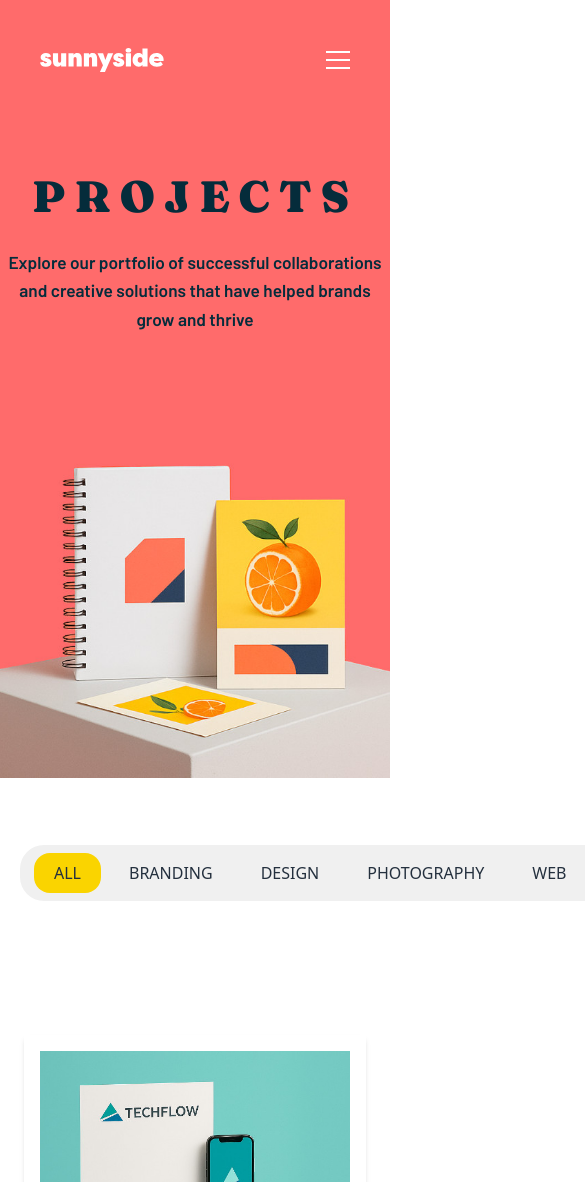
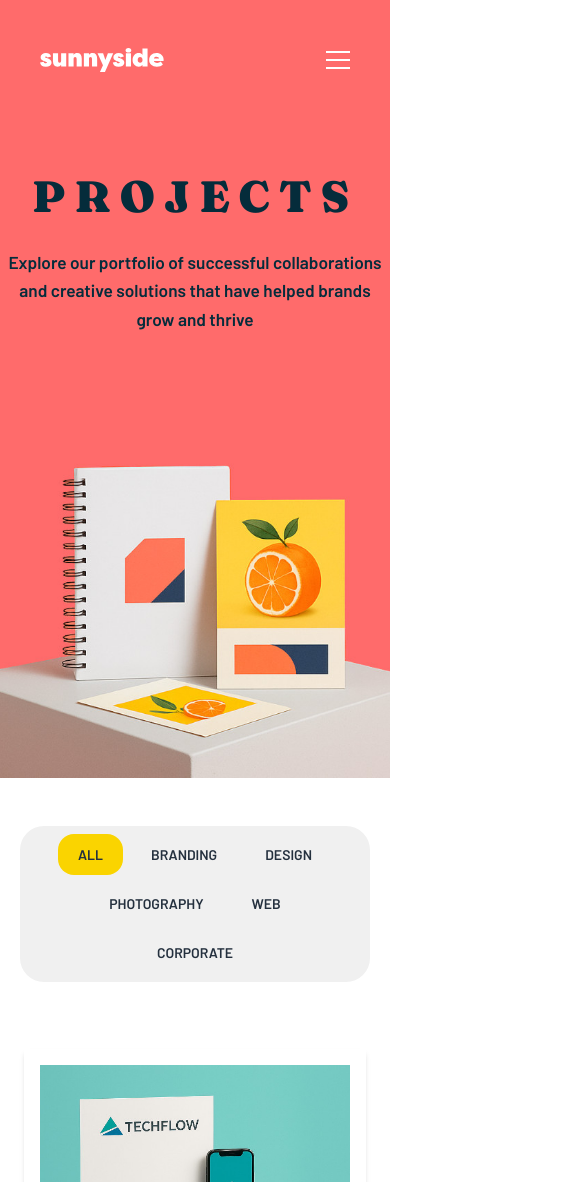
Before and after one commit to JakubM-I/agency-landing-page, a React (Vite) app: page /sunnyside/projects in a window 390 px wide. Shown: the top 1182 px of the page, 585 px wide, since content can reach past the window. Built offline with nearby package versions, Linux system fonts and the light colour scheme.

Commit message:
Projects menu styling, responsivnes

```diff
--- a/src/features/projects/ProjectsMenu/index.tsx
+++ b/src/features/projects/ProjectsMenu/index.tsx
@@ -57,12 +57,12 @@ const ProjectsMenu: React.FC<ProjectProps> = ({ items }) => {
     const query = searchParams.get("f") || "all";
 
     return (
-        <div className="py-16 sx:py-[67px] px-5 md:px-2 full:px-0">
-            <ul className="w-fit mx-auto text-grey-950 bg-grey-100 px-3.5 py-2 rounded-3xl flex items-center justify-center gap-2">
+        <div className="pt-12 md:pt-16 px-5 md:px-2 full:px-0">
+            <ul className="w-fit mx-auto text-grey-950 bg-grey-100 px-3.5 py-2 rounded-3xl flex flex-wrap md:flex-nowrap items-center justify-center gap-2">
                 {categories.map((category, index) => (
                     <li key={index} >
                         <button
-                            className={`pr-menu-item capitalize ${query === category ? "bg-yellow-500" : ""}`}
+                            className={`pr-menu-item ${query === category ? "bg-yellow-500" : ""}`}
                             data-filter={category}
                             onClick={filterOnClick}>
                             {category}
--- a/src/index.css
+++ b/src/index.css
@@ -179,7 +179,7 @@
     }
 
     .pr-menu-item{
-        @apply px-5 py-2 rounded-2xl transition duration-500 ease-in-out hover:bg-yellow-500 cursor-pointer uppercase;
+        @apply text-preset-12 md:text-preset-11 font-light px-5 py-2 rounded-2xl transition duration-500 ease-in-out hover:bg-yellow-500 cursor-pointer uppercase;
     }
 }
 
```
